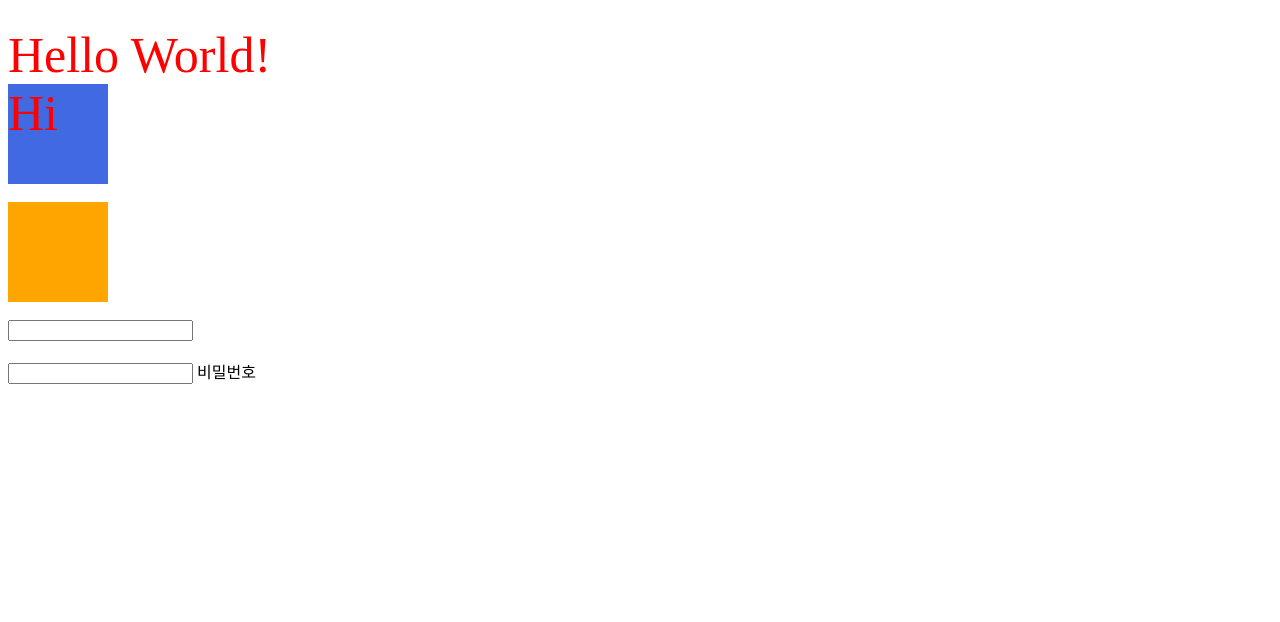
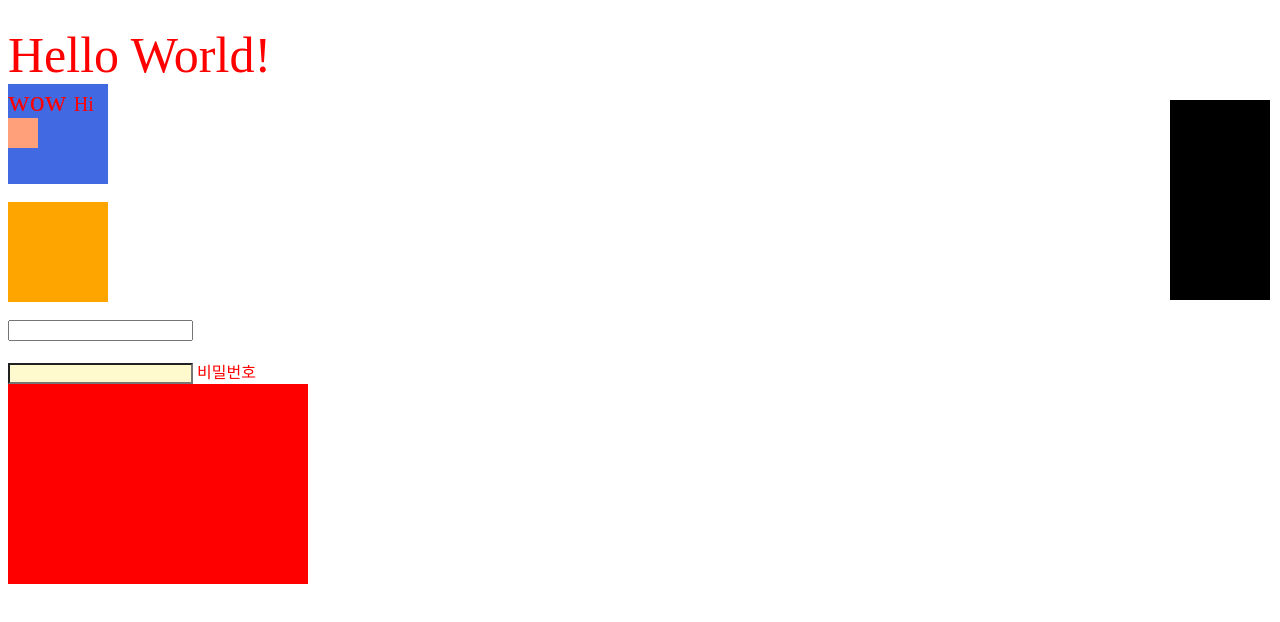
Before and after one commit to 1017yu/pract-nodejs, a website built with Parcel: page index.html in a window 1280 px wide. Built offline with nearby package versions, Linux system fonts and the light colour scheme.

Commit message:
Update main.css

```diff
--- a/css/main.css
+++ b/css/main.css
@@ -9,6 +9,21 @@ div {
   height: 100px;
   background-color: royalblue;
   transition: 0.5s;
+  font-size: 20px;
+}
+
+.jax::before {   /*  선택자 요소의 내부 앞에 내용(inline)을 삽입 */
+  content: "wow ";
+  font-size: 30px;
+}
+
+
+.jax::after {
+  content: "";
+  display: block;
+  width: 30px;
+  height: 30px;
+  background-color: lightsalmon;
 }
 
 .teemo {
@@ -26,7 +41,7 @@ div {
 .jax:hover { /* 선택자 요소에 마우스 커서가 올라가 있는 동안 선택 */
   width: 200px;
   height: 200px;
-  background-color: black;
+  background-color:lightpink;
 }
 
 .teemo:active {   /* 선택자 요소에 마우스를 클릭하고 있는 동안 선택 */
@@ -36,3 +51,26 @@ div {
 .zed:focus {
   background-color: lightgrey;
 }
+
+[type="password"] {
+  background-color: lemonchiffon;
+}
+
+[data-password-name] { /* data속성도 전역속성 */
+  color: red;
+}
+
+.parent {
+  width: 300px;
+  height: 200px;
+  background-color: red;
+}
+
+.child {
+  width: 100px;
+  height: inherit;
+  background-color: black;
+  position: fixed;
+  top: 100px;
+  right: 10px;
+}
```
